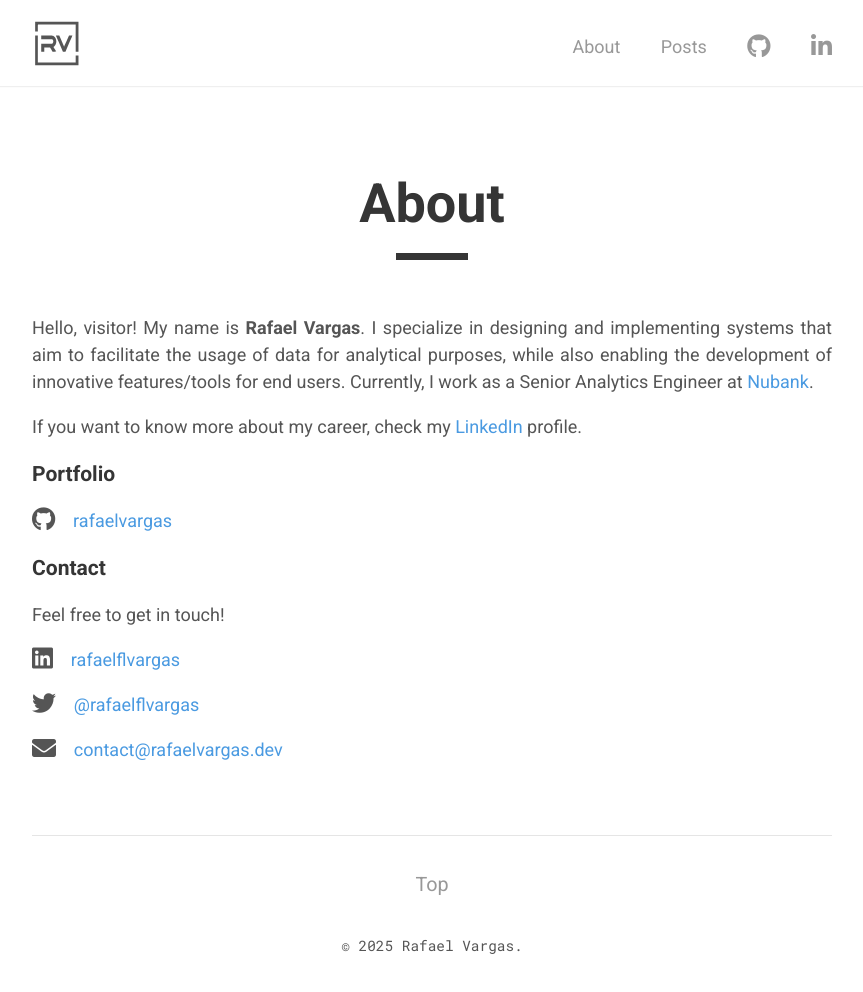
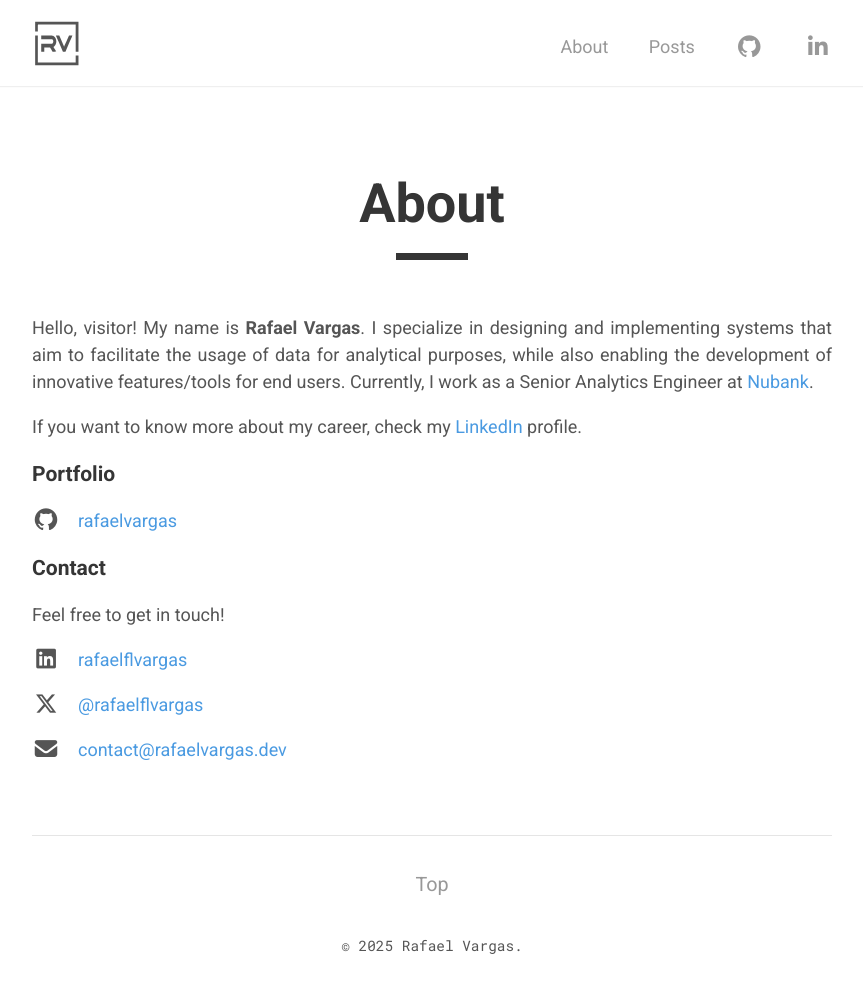
Before and after one commit to rafaelvargas/rafaelvargas.github.io, a Jekyll site: the page built from about.md, in a window 1280 px wide. Shown: the whole page, without its empty margins (208-1071 px from the left). Built offline with Jekyll 4.4.1, drawn with Linux system fonts in a browser that asks for light colours; nearby versions of some CDN libraries.

Commit message:
Add X social link

```diff
--- a/_includes/head.html
+++ b/_includes/head.html
@@ -12,7 +12,7 @@
   <!-- CSS -->
   <link rel="stylesheet" href="{{ "/assets/main.css" | relative_url }}">
   <link rel="stylesheet" href="https://fonts.googleapis.com/css2?family=Roboto:ital,wght@0,400;0,700;1,400&family=Roboto+Mono:wght@400;700&display=swap">
-  <link rel="stylesheet" href="https://use.fontawesome.com/releases/v5.0.10/css/all.css" integrity="sha384-+d0P83n9kaQMCwj8F4RJB66tzIwOKmrdb46+porD/OvrJ+37WqIM7UoBtwHO6Nlg" crossorigin="anonymous">
+  <link rel="stylesheet" href="https://cdnjs.cloudflare.com/ajax/libs/font-awesome/7.0.1/css/all.min.css" integrity="sha512-2SwdPD6INVrV/lHTZbO2nodKhrnDdJK9/kg2XD1r9uGqPo1cUbujc+IYdlYdEErWNu69gVcYgdxlmVmzTWnetw==" crossorigin="anonymous" referrerpolicy="no-referrer" />
 
   <!-- Favicon -->
   <link rel="apple-touch-icon-precomposed" sizes="57x57" href="/assets/favicons/apple-touch-icon-57x57.png" />
--- a/_layouts/default.html
+++ b/_layouts/default.html
@@ -13,10 +13,10 @@
           <li><a href="{{ '/about' | prepend: site.baseurl }}">About</a></li>
           <li><a href="{{ site.baseurl }}/">Posts</a></li>
           {% if site.author.github %}
-          <li><a href="{{ 'https://github.com/' | append: site.author.github }}"><i class="fab fa-github fa-lg"></i></a></li>
+          <li><a href="{{ 'https://github.com/' | append: site.author.github }}"><i class="fa-brands fa-github fa-lg"></i></a></li>
           {% endif %}
           {% if site.author.linkedin %}
-          <li><a href="{{ 'https://www.linkedin.com/in/' | append: site.author.linkedin }}" aria-label="LinkedIn profile"><i class="fab fa-linkedin-in fa-lg"></i></a></li>
+          <li><a href="{{ 'https://linkedin.com/in/' | append: site.author.linkedin }}" aria-label="LinkedIn profile"><i class="fa-brands fa-linkedin-in fa-lg"></i></a></li>
           {% endif %}
         </ul>
     </div>
--- a/about.md
+++ b/about.md
@@ -11,15 +11,15 @@ If you want to know more about my career, check my [LinkedIn]({{ 'https://linked
 
 ### Portfolio
 
-<i class="fab fa-github fa-lg"></i> &nbsp;&nbsp; [rafaelvargas]({{ 'https://github.com/' | append: site.author.github }})
+<i class="fa-brands fa-github fa-lg"></i> &nbsp;&nbsp; [{{ site.author.github }}]({{ 'https://github.com/' | append: site.author.github }})
 
 
 ### Contact
 
 Feel free to get in touch!
 
-<i class="fab fa-linkedin fa-lg"></i> &nbsp;&nbsp; [rafaelflvargas]({{ 'https://linkedin.com/in/' | append: site.author.linkedin }})
+<i class="fa-brands fa-linkedin fa-lg"></i> &nbsp;&nbsp; [{{ site.author.linkedin }}]({{ 'https://linkedin.com/in/' | append: site.author.linkedin }})
 
-<i class="fab fa-twitter fa-lg"></i> &nbsp;&nbsp; [@{{ site.author.twitter }}]({{ 'https://x.com/' | append: site.author.twitter }})
+<i class="fa-brands fa-x-twitter fa-lg"></i> &nbsp;&nbsp; [@{{ site.author.twitter }}]({{ 'https://x.com/' | append: site.author.twitter }})
 
-<i class="fas fa-envelope fa-lg"></i> &nbsp;&nbsp; [contact@rafaelvargas.dev](mailto: contact@rafaelvargas.dev)
+<i class="fas fa-envelope fa-lg"></i> &nbsp;&nbsp; [{{ site.author.email }}](mailto: {{ site.author.email }})
```
